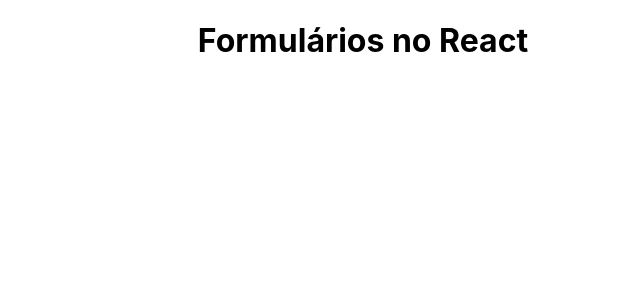
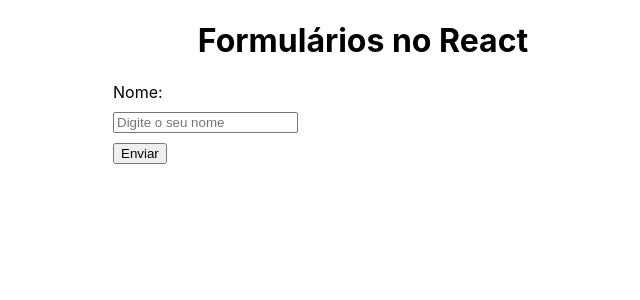
Before and after one commit to xanderifer1974/curso-react-do-zero-a-maestria-react-forms, a React (Create React App) app: page / in a window 1280 px wide. Shown: the top 300 px of the page, without its empty margins (277-917 px from the left). Built offline with nearby package versions, Linux system fonts and the light colour scheme.

Commit message:
Criando formulários

```diff
--- a/src/App.js
+++ b/src/App.js
@@ -1,9 +1,11 @@
 import './App.css';
+import MyForms from './components/MyForms';
 
 function App() {
   return (
     <div className="App">
       <h1>Formulários no React</h1>
+      <MyForms/>
     </div>
   );
 }
--- /dev/null
+++ b/src/components/MyForms.css
@@ -0,0 +1,12 @@
+form{
+    width: 500px;
+    margin: 0 auto;
+    text-align: left;
+}
+
+input,
+textarea,
+select{
+    display: block;
+    margin-top: 10px;
+}
--- /dev/null
+++ b/src/components/MyForms.jsx
@@ -0,0 +1,19 @@
+import "./MyForms.css"
+
+const MyForms = () => {
+  return (
+    <div>
+        {/*1 - Criação do Form*/}
+        <form>
+            <div>
+                <label htmlFor="name">Nome:</label>
+                <input type="text"  name="name" placeholder="Digite o seu nome"/>
+            </div>
+            <input type="submit" value="Enviar" />
+        </form>
+
+    </div>
+  )
+}
+
+export default MyForms
```
